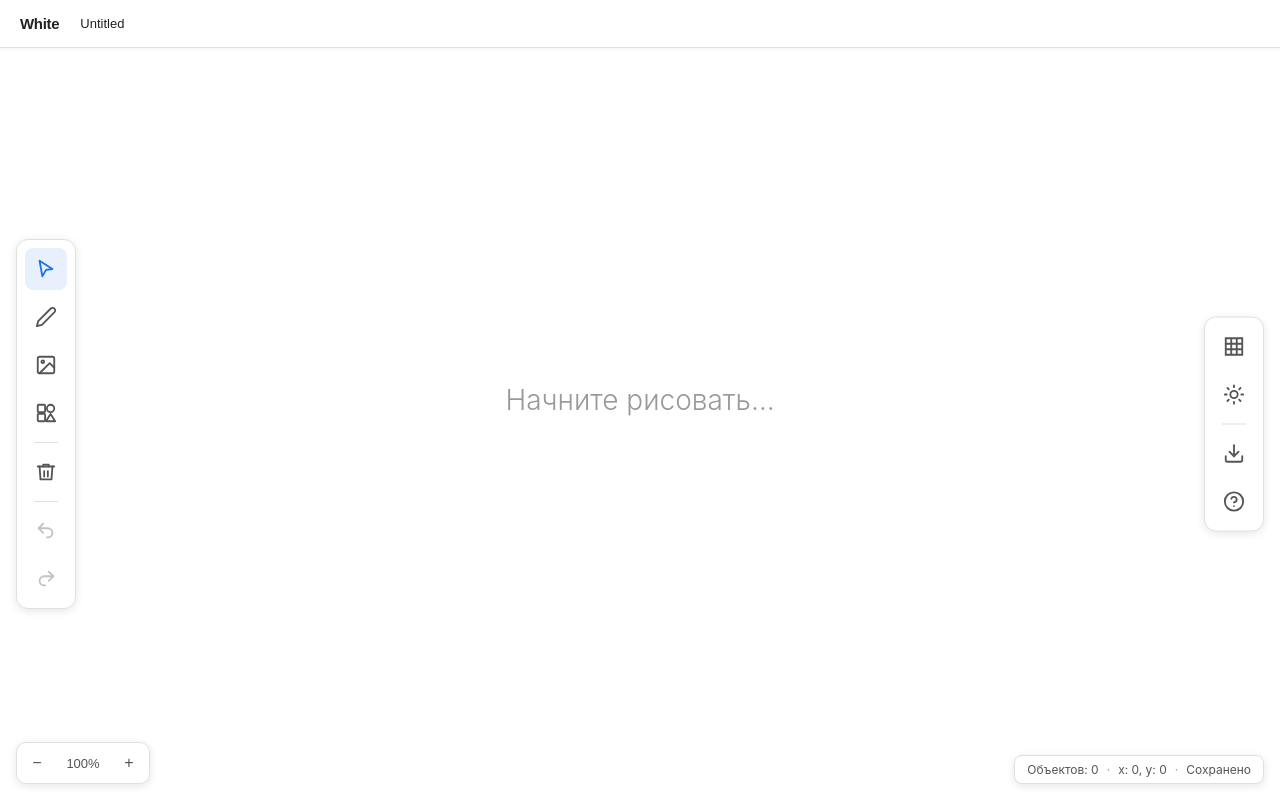
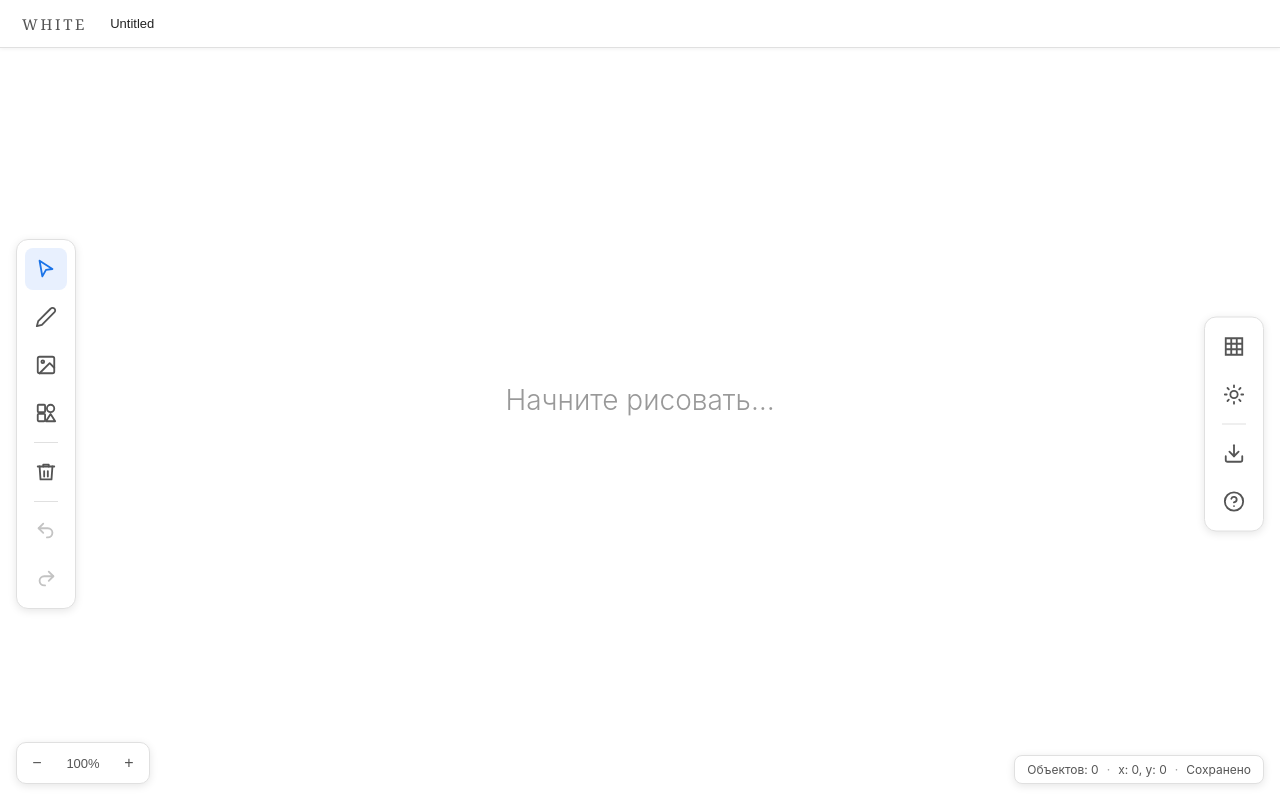
Before and after one commit to romankandeevy/whiteboard, a plain HTML site: page index.html in a window 1280 px wide. Drawn offline with Linux system fonts and the light colour scheme.

Commit message:
style: logo serif font, grey, spaced uppercase

```diff
--- a/css/style.css
+++ b/css/style.css
@@ -106,20 +106,21 @@ canvas {
 #wb-logo {
   display: flex;
   align-items: center;
-  gap: 6px;
-  padding: 4px 8px;
+  padding: 4px 10px;
   border: none;
   background: none;
   border-radius: 8px;
   cursor: pointer;
-  color: var(--text);
+  color: var(--text-muted);
   font-size: 15px;
-  font-weight: 700;
-  letter-spacing: -0.3px;
-  transition: background 0.15s;
+  font-weight: 400;
+  letter-spacing: 0.18em;
+  font-family: 'Georgia', 'Times New Roman', serif;
+  text-transform: uppercase;
+  transition: background 0.15s, color 0.15s;
   flex-shrink: 0;
 }
-#wb-logo:hover, #wb-logo.open { background: var(--surface-hover); }
+#wb-logo:hover, #wb-logo.open { background: var(--surface-hover); color: var(--text); }
 
 .wb-header-title {
   font-size: 13px;
```
